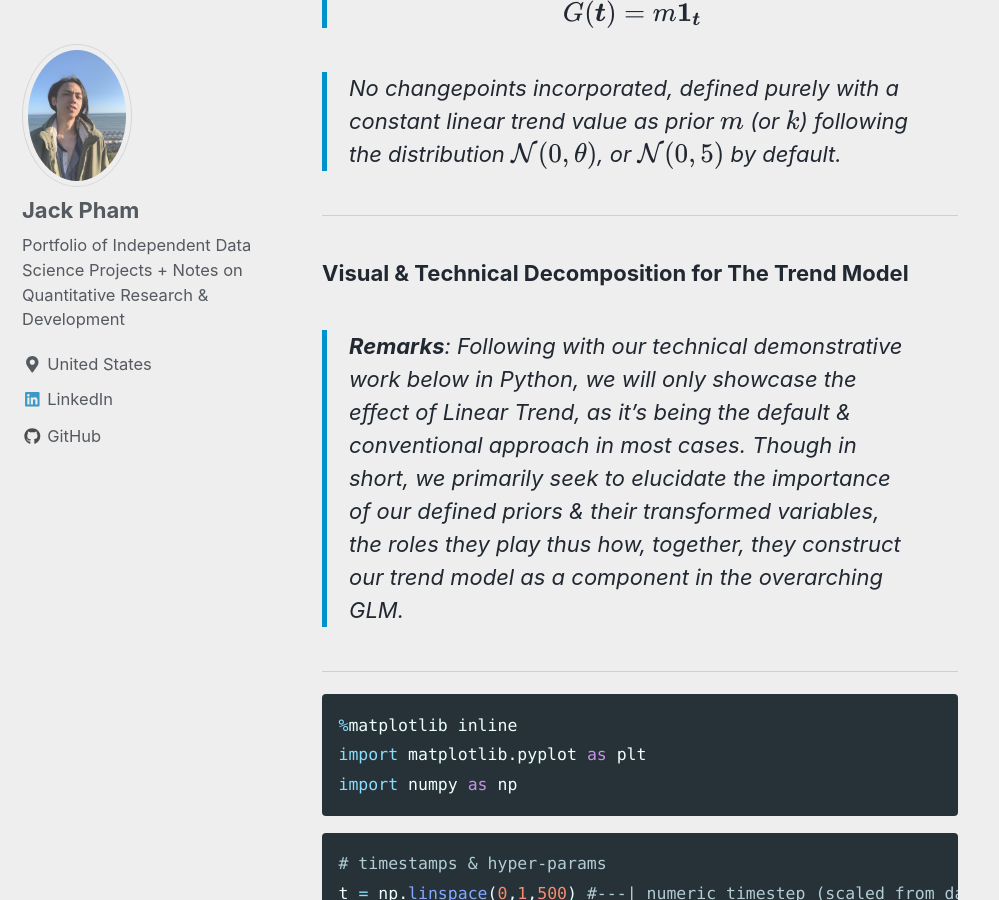
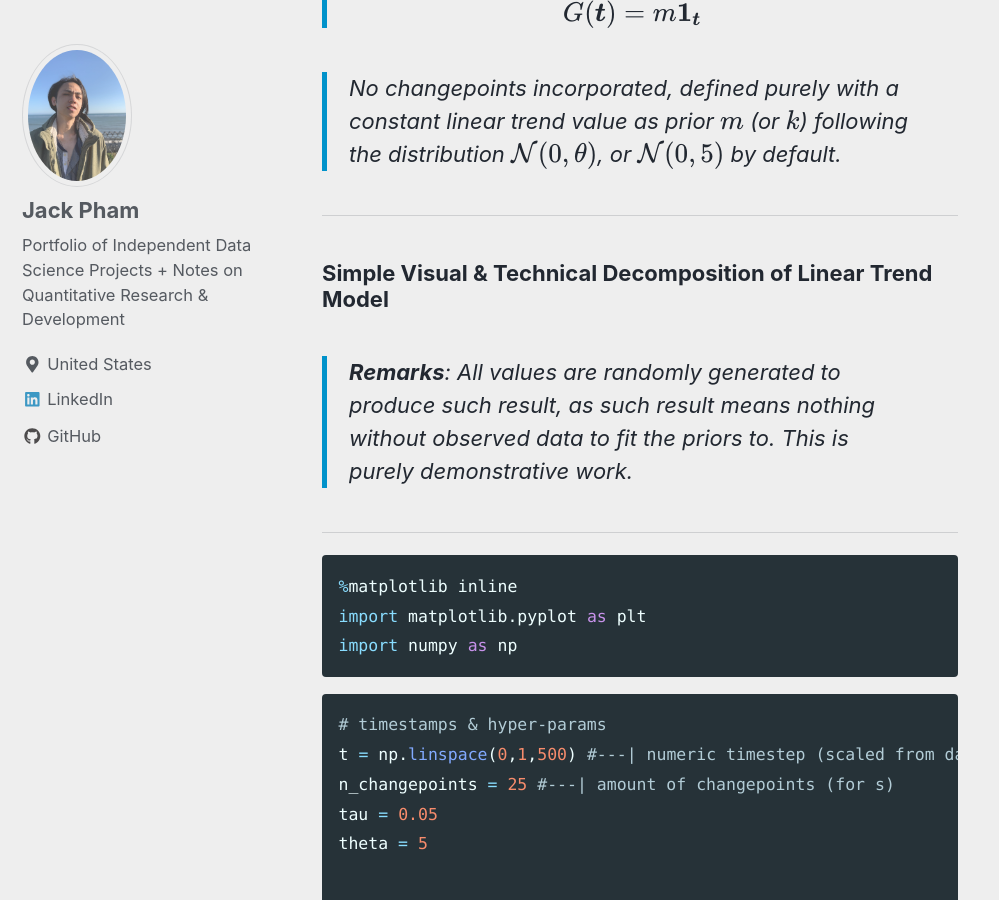
Before and after one commit to jp-quant/jp-quant.github.io, a Jekyll site: the page built from _posts/2020-09-18-fbprophet_bayesian_glm.md, in a window 1280 px wide and 900 px high, scrolled down 13911 px. Shown: the whole window, without its empty margins (0-999 px from the left). Built offline with Jekyll 4.4.1, drawn with Linux system fonts in a browser that asks for light colours; nearby versions of some CDN libraries; formulas are drawn with MathJax 3; some of the changed text lies outside the part shown.

Commit message:
new post 9-18-20

```diff
--- a/_posts/2020-09-18-fbprophet_bayesian_glm.md
+++ b/_posts/2020-09-18-fbprophet_bayesian_glm.md
@@ -221,9 +221,9 @@ Now, with all the defined components to model our $$\boldsymbol{G}(t)$$, we proc
 
 ---
 
-### Visual & Technical Decomposition for The Trend Model
+### Simple Visual & Technical Decomposition of Linear Trend Model
 
-> **Remarks**: Following with our technical demonstrative work below in Python, we will only showcase the effect of *Linear Trend*, as it's being the default & conventional approach in most cases. Though in short, we primarily seek to elucidate the importance of our defined priors & their transformed variables, the roles they play thus how, together, they construct our trend model as a component in the overarching GLM.
+> **Remarks**: All values are randomly generated to produce such result, as such result means nothing without observed data to fit the priors to. This is purely demonstrative work.
 
 ---
 
@@ -275,6 +275,8 @@ for title, f in zip(['Trend (Growth Rate + Growth Offset)','Growth Rate', 'Growt
 
 <img src="https://jp-quant.github.io/images/glm_bayesian/demo_1.png" style="background-color: white;">
 
-Notice how the full Trend as an addition of Growth Rate & Offsets is basically a piece-wise regression of such pair of components, where the defined $$N$$ amount of changepoints (n_changepoints) resulted in our $$\delta$$ dictating the multiplicative magnitude of our two terms at those $$N$$ specific changepoints in numeric timesteps $$\boldsymbol{t}$$.
+Notice how the trend, being an addition of Growth Rate & Offsets, is basically a piece-wise regression of the growth pairs, where the defined $$N$$ amount of changepoints (n_changepoints) resulted in our $$\delta$$ tensor of N-dimension, dictating the multiplicative magnitudes of our two terms, right at those $$N$$ specific changepoints in the numeric timesteps $$\boldsymbol{t}$$, or simply at $$\boldsymbol{s}$$.
+
+Now that we have understood the trend model $$\boldsymbol{G}(t)$$, we will now proceed to move on to the seasonal components $$S_m$$ & $$S_a$$.
 
 [MORE IN PROGRESS AS OF 9-18-2020]
```
